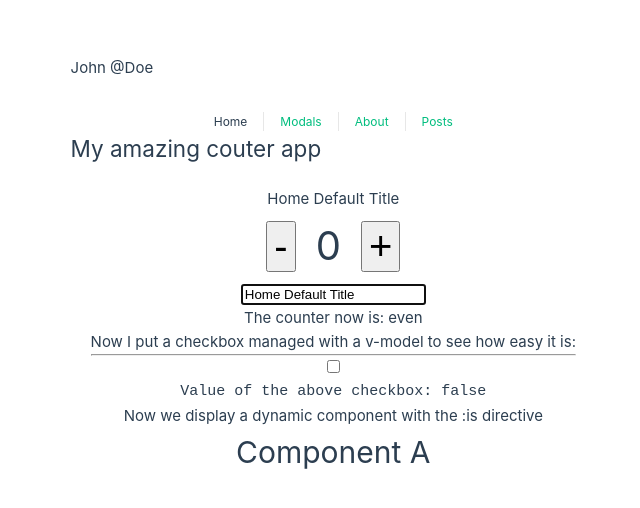
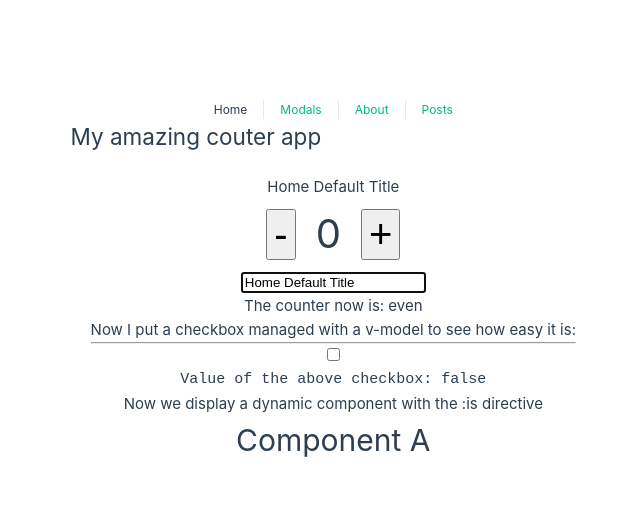
Before and after one commit to lpeinado/vue-composition-api, a Vue app: page / in a window 1280 px wide. Shown: the part 124-632 px from the top of the page, without its empty margins (44-684 px from the left). Built offline with nearby package versions, Linux system fonts and the light colour scheme.

Commit message:
Revert "main: props drilling example, how not to do it"
This reverts commit 97e7aaf21d878fd9b4666c163e47cc5299dfdde8.

```diff
--- a/src/App.vue
+++ b/src/App.vue
@@ -1,7 +1,6 @@
 
 <template>
   <div>
-    <div class="user-data">{{ userData.name }} @{{userData.surname }}</div>
     <nav>
       <RouterLink to="/">Home</RouterLink>
       <RouterLink to="/modals">Modals</RouterLink>
@@ -9,21 +8,12 @@
       <RouterLink to="/posts">Posts</RouterLink>
     </nav>
 
-    <RouterView :userData="userData"/>
+    <RouterView />
 
 
   </div>
 
 </template>
-
-<script setup>
-  import { reactive } from 'vue';
-  const userData = reactive({
-    name: 'John',
-    surname: 'Doe',
-    age: 30,
-  });
-</script>
 
 <style scoped>
 header {
--- a/src/components/Modal.vue
+++ b/src/components/Modal.vue
@@ -2,7 +2,6 @@
     <div>
         <teleport to='body' >
             <div v-if="modelValue" class="modal">
-                <div>{{ userData.name }} @{{ userData.surname }}</div>
                 <h1>{{ title }}
                 </h1>
                 <slot />
@@ -21,11 +20,7 @@ const props = defineProps({
     title: {
         type: String,
         default: "Default title",
-    },
-    userData: {
-        type: Object,
-        default: () => ({}),
-    },
+    }
 });
 
 const emits = defineEmits(['update:modelValue']);
--- a/src/views/ModalsView.vue
+++ b/src/views/ModalsView.vue
@@ -5,7 +5,6 @@
         <Modal
             v-model="showModal"
             title="Luigi was here"
-            :userData="props.userData"
         >
             <template #title>
                 <h3>Modal title</h3>
@@ -21,10 +20,4 @@ import{ ref } from 'vue';
 import Modal from '@/components/Modal.vue';
 
 const showModal = ref(false);
-const props = defineProps({
-    userData: {
-        type: Object,
-        default: () => ({}),
-    },
-});
 </script>
```
